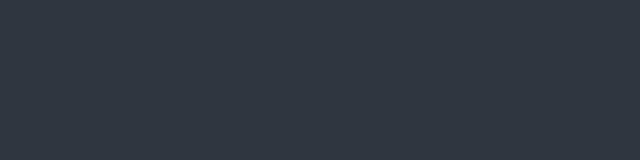
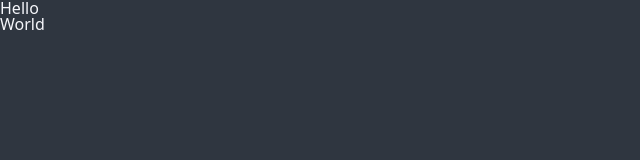
Before and after one commit to jh0152park/ReactJS_Trello, a React (Create React App) app in the folder trello/: page / in a window 1280 px wide. Shown: the top 160 px of the page, without its empty margins (0-640 px from the left). Built offline with nearby package versions, Linux system fonts and the light colour scheme.

Commit message:
added DragContext

```diff
--- a/trello/src/App.tsx
+++ b/trello/src/App.tsx
@@ -1,5 +1,5 @@
 import { createGlobalStyle } from "styled-components";
-import { DragDropContext } from "react-beautiful-dnd";
+import { DragDropContext, Draggable, Droppable } from "react-beautiful-dnd";
 
 const GlobalStyle = createGlobalStyle`
   html, body, div, span, applet, object, iframe,
@@ -51,9 +51,27 @@ const GlobalStyle = createGlobalStyle`
 `;
 
 function App() {
+    function onDragEnd() {}
+
     return (
         <>
             <GlobalStyle></GlobalStyle>
+            <DragDropContext onDragEnd={onDragEnd}>
+                <div>
+                    <Droppable droppableId="one">
+                        {() => (
+                            <ul>
+                                <Draggable draggableId="first" index={0}>
+                                    {() => <li>Hello</li>}
+                                </Draggable>
+                                <Draggable draggableId="Second" index={1}>
+                                    {() => <li>World</li>}
+                                </Draggable>
+                            </ul>
+                        )}
+                    </Droppable>
+                </div>
+            </DragDropContext>
         </>
     );
 }
```
